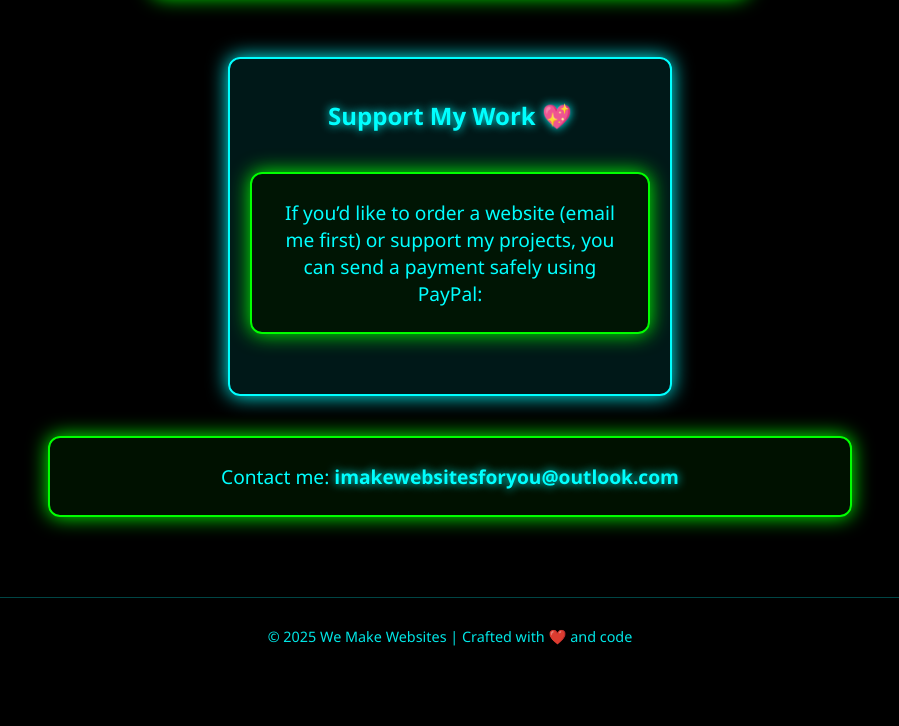
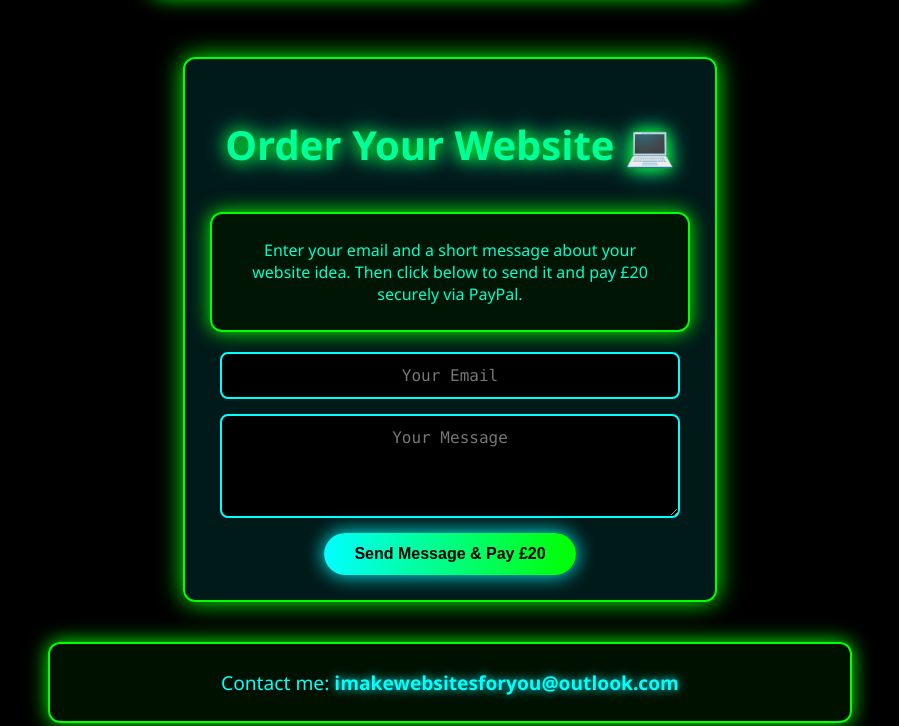
Before and after one commit to ThatGuyCodes605/imakewebsitesforyou, a plain HTML site: page index.html in a window 1280 px wide. Shown: the part 1117-1843 px from the top of the page, without its empty margins (190-1089 px from the left). Before the commit the page ends 1793 px from the top, so only its background shows below. Drawn offline with nearby package versions, Linux system fonts and the light colour scheme; a script that the page names is missing.

Commit message:
Add files via upload

```diff
--- a/index.html
+++ b/index.html
@@ -27,23 +27,29 @@
       </p>
       <p>websites we have made</p>
 
-
       <div class="slider">
         <div class="slides">
-      <!-- Each slide -->
-
           <img src="screenshot-2025-10-17_17-36-41.png" class="slide active" alt="Slide 1">
           <img src="screenshot-2025-10-17_17-43-10.png" class="slide" alt="Slide 2">
         </div>
 
-    <!-- Navigation buttons -->
         <button class="prev">❮</button>
         <button class="next">❯</button>
       </div>
+
+      <!-- 💳 Combined Email + PayPal Box -->
       <section id="payment">
-  <h2>Support My Work 💖</h2>
-  <p>If you’d like to order a website (email me first) or support my projects, you can send a payment safely using PayPal:</p>
-  <div id="paypal-button-container"></div>
+        <h2>Order Your Website 💻</h2>
+        <p>Enter your email and a short message about your website idea. Then click below to send it and pay £20 securely via PayPal.</p>
+
+        <form id="payment-form">
+          <input type="email" id="user-email" placeholder="Your Email" required />
+          <textarea id="user-message" placeholder="Your Message" rows="4" required></textarea>
+          <button type="button" id="send-btn">Send Message & Pay £20</button>
+        </form>
+
+        <!-- PayPal button appears here after sending message -->
+        <div id="paypal-button-container" style="display:none; margin-top:15px;"></div>
       </section>
 
       <p class="contact">
@@ -57,11 +63,41 @@
     <p>© 2025 We Make Websites | Crafted with ❤️ and code</p>
   </footer>
 
-  <script src="app.js"></script>
-  <!-- PayPal SDK (replace YOUR_CLIENT_ID with yours) -->
+  <!-- Scripts -->
+  <script src="https://cdn.jsdelivr.net/npm/emailjs-com@3/dist/email.min.js"></script>
   <script src="https://www.paypal.com/sdk/js?client-id=ATuyVl7_AgVkJEpNqFE5AInPPJ4KXsQFQEj2MAjfhJPjh8I-_MzubjytwBgglNk7w6ZJphJkljVrVa3K&currency=GBP"></script>
 
   <script>
+    // Initialize EmailJS (replace YOUR_PUBLIC_KEY)
+    emailjs.init("vOtzuihNoRrYTbz2Z");
+
+    const sendBtn = document.getElementById("send-btn");
+    const paypalContainer = document.getElementById("paypal-button-container");
+
+    sendBtn.addEventListener("click", () => {
+      const email = document.getElementById("user-email").value.trim();
+      const message = document.getElementById("user-message").value.trim();
+
+      if (!email || !message) {
+        alert("Please fill out both fields before continuing.");
+        return;
+      }
+
+      // Send email using EmailJS
+      emailjs.send("service_8iufopm", "template_27ub2xp", {
+        from_email: email,
+        message: message,
+      }).then(() => {
+        alert("Message sent successfully! ✅ Now complete your payment below.");
+        paypalContainer.style.display = "block";
+        sendBtn.style.display = "none";
+      }).catch((err) => {
+        console.error("EmailJS error:", err);
+        alert("Failed to send message. Please try again.");
+      });
+    });
+
+    // PayPal Button
     paypal.Buttons({
       style: {
         color: 'blue',
@@ -70,12 +106,9 @@
         layout: 'vertical'
       },
       createOrder: function(data, actions) {
-      // Example: Set a fixed price of $50
         return actions.order.create({
           purchase_units: [{
-          amount: {
-            value: '20.00'
-          },
+            amount: { value: '20.00' },
             description: "Custom Website Order"
           }]
         });
@@ -91,6 +124,5 @@
       }
     }).render('#paypal-button-container');
   </script>
-
 </body>
 </html>
--- a/style.css
+++ b/style.css
@@ -299,15 +299,87 @@ button.next {
 
 #payment {
   margin: 40px auto;
-  padding: 20px;
-  border: 2px solid cyan;
+  padding: 25px;
+  border: 2px solid lime;
   border-radius: 12px;
-  max-width: 400px;
+  max-width: 480px;
+  box-shadow: 0 0 25px lime;
+  background: rgba(0, 30, 30, 0.85);
+  animation: fadeIn 2s ease-in;
+  text-align: center;
+}
+
+#payment h2 {
+  color: #00ff99;
+  text-shadow: 0 0 15px lime, 0 0 25px #00ffcc;
+  font-size: clamp(1.5rem, 4vw, 2.5rem);
+  margin-bottom: 15px;
+}
+
+#payment p {
+  font-size: 1rem;
+  color: #00ffcc;
+  margin-bottom: 20px;
+}
+
+#payment-form {
+  display: flex;
+  flex-direction: column;
+  align-items: center;
+}
+
+#payment-form input,
+#payment-form textarea {
+  width: 90%;
+  padding: 12px;
+  margin-bottom: 15px;
+  border: 2px solid #00ffff;
+  border-radius: 8px;
+  background: #000;
+  color: #00ffff;
+  font-family: Consolas, monospace;
+  font-size: 1rem;
+  outline: none;
+  transition: all 0.3s ease;
+}
+
+#payment-form input:focus,
+#payment-form textarea:focus {
+  box-shadow: 0 0 15px #00ffff;
+  border-color: lime;
+}
+
+#send-btn {
+  background: linear-gradient(90deg, cyan, lime);
+  border: none;
+  border-radius: 25px;
+  padding: 12px 30px;
+  color: #000;
+  font-weight: bold;
+  font-size: 1rem;
+  cursor: pointer;
+  transition: all 0.3s ease;
   box-shadow: 0 0 20px cyan;
-  background: rgba(0, 30, 30, 0.8);
-  animation: fadeIn 2s ease-in;
 }
-#payment h2 {
+
+#send-btn:hover {
+  background: linear-gradient(90deg, lime, cyan);
+  box-shadow: 0 0 30px lime;
+  transform: scale(1.05);
+}
+
+#paypal-button-container {
+  display: flex;
+  justify-content: center;
+}
+
+/* Footer */
+footer {
+  margin-top: 40px;
+  padding: 15px 0;
+  background: rgba(0, 0, 0, 0.7);
+  font-size: 0.9rem;
   color: #00ffff;
-  text-shadow: 0 0 10px cyan;
+  opacity: 0.9;
+  border-top: 1px solid rgba(0, 255, 255, 0.3);
 }
```
Lines whose indentation alone changed are shown as unchanged.
